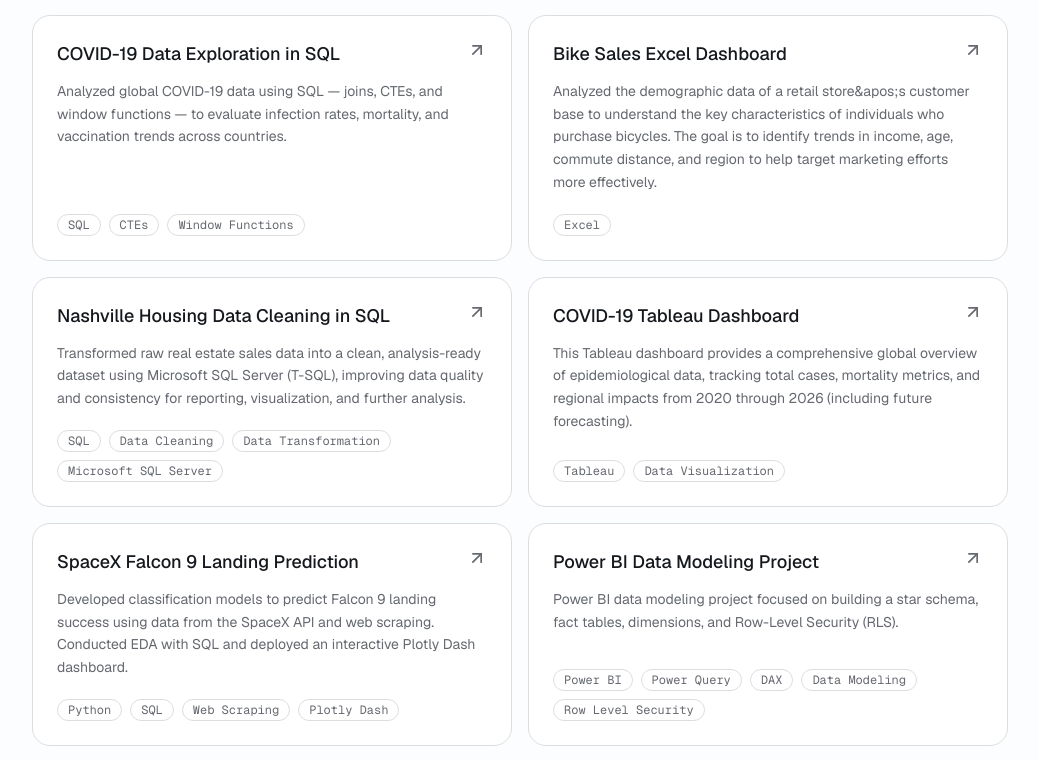
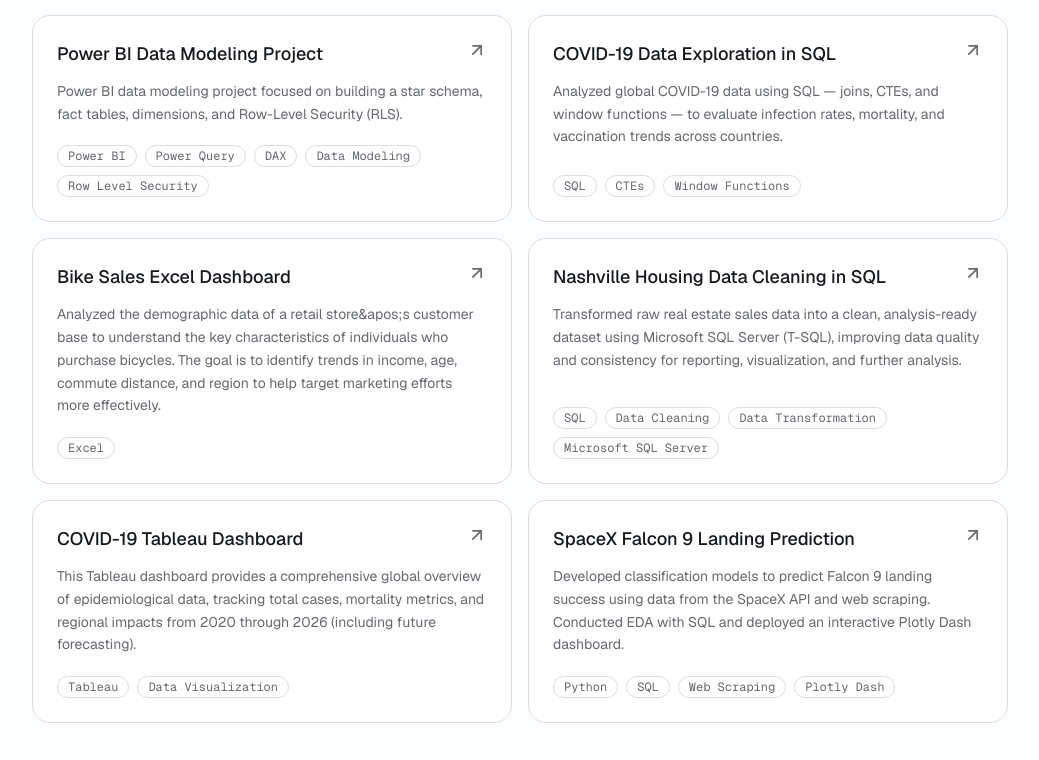
Before and after one commit to MazenHamada/Portfolio, a Next.js app: page / in a window 1280 px wide. Shown: the part 2720-3480 px from the top of the page, without its empty margins (120-1159 px from the left). Built offline with nearby package versions, Linux system fonts and the light colour scheme.

Commit message:
feat: add new Power BI data modeling project to projects list
Added detailed description and tags for a new project.

Co-authored-by: Mazen Hamada <103599372+MazenHamada@users.noreply.github.com>

```diff
--- a/components/projects.tsx
+++ b/components/projects.tsx
@@ -15,6 +15,13 @@ const projects = [
       "Explored 3,900 customer transactions to identify spending trends, product preferences, subscription patterns, and key revenue drivers, providing actionable insights for data-driven decision-making.",
     tags: ["Python", "SQL", "Power BI"],
     href: "https://github.com/MazenHamada/Customer-Behavior-Analysis",
+  },
+  {
+    title: "Power BI Data Modeling Project",
+    description:
+      "Power BI data modeling project focused on building a star schema, fact tables, dimensions, and Row-Level Security (RLS).",
+    tags: ["Power BI", "Power Query", "DAX","Data Modeling", "Row Level Security"],
+    href: "https://github.com/MazenHamada/Power-BI-Data-Modeling",
   },
   {
     title: "COVID-19 Data Exploration in SQL",
@@ -50,13 +57,6 @@ const projects = [
       "Developed classification models to predict Falcon 9 landing success using data from the SpaceX API and web scraping. Conducted EDA with SQL and deployed an interactive Plotly Dash dashboard.",
     tags: ["Python", "SQL", "Web Scraping", "Plotly Dash"],
     href: "https://github.com/MazenHamada/SpaceX-Falcon-9-Landing-Prediction",
-  },
-    {
-    title: "Power BI Data Modeling Project",
-    description:
-      "Power BI data modeling project focused on building a star schema, fact tables, dimensions, and Row-Level Security (RLS).",
-    tags: ["Power BI", "Power Query", "DAX","Data Modeling", "Row Level Security"],
-    href: "https://github.com/MazenHamada/Power-BI-Data-Modeling",
   },
 ]
 
```
